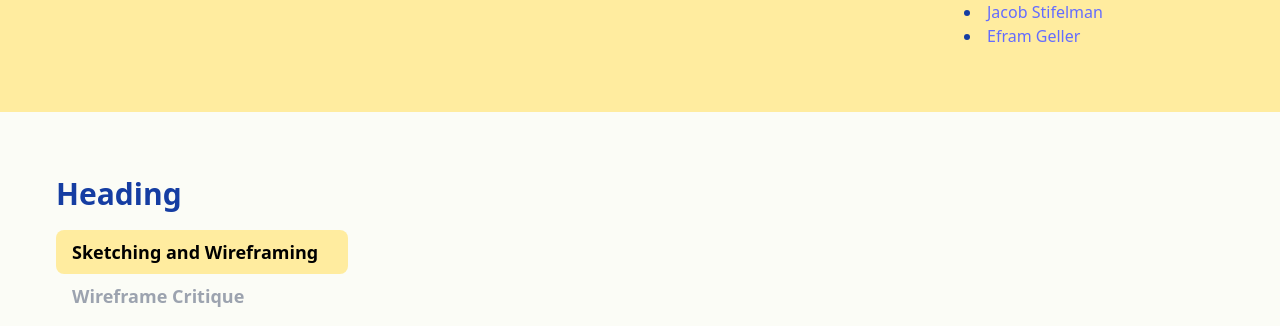
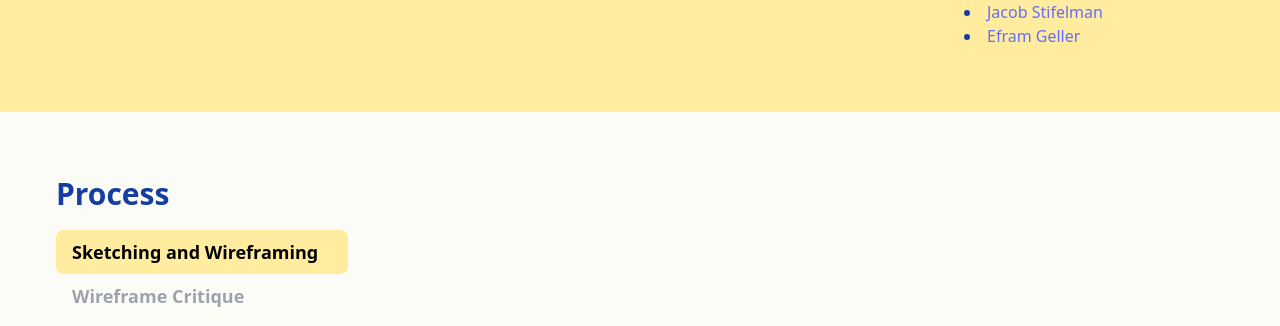
Before and after one commit to danidedona/Iterative-Design-Hand-In, a React (Vite) app: page / in a window 1280 px wide. Shown: the part 853-1179 px from the top of the page. Built offline with nearby package versions, Linux system fonts and the light colour scheme.

Commit message:
fix: heading change

```diff
--- a/src/Template.jsx
+++ b/src/Template.jsx
@@ -273,7 +273,7 @@ const Template = () => {
 
       {/* Main Scroll Section */}
       <section ref={processRef}>
-        <h2 className="text-3xl py-16 px-14 text-left font-bold">Heading</h2>
+        <h2 className="text-3xl py-16 px-14 text-left font-bold">Process</h2>
         <div className="w-full flex flex-row py-16 px-14 bg-opacity-70 relative">
           {/* Sidebar Navigation */}
           <div className="w-1/4">
```
